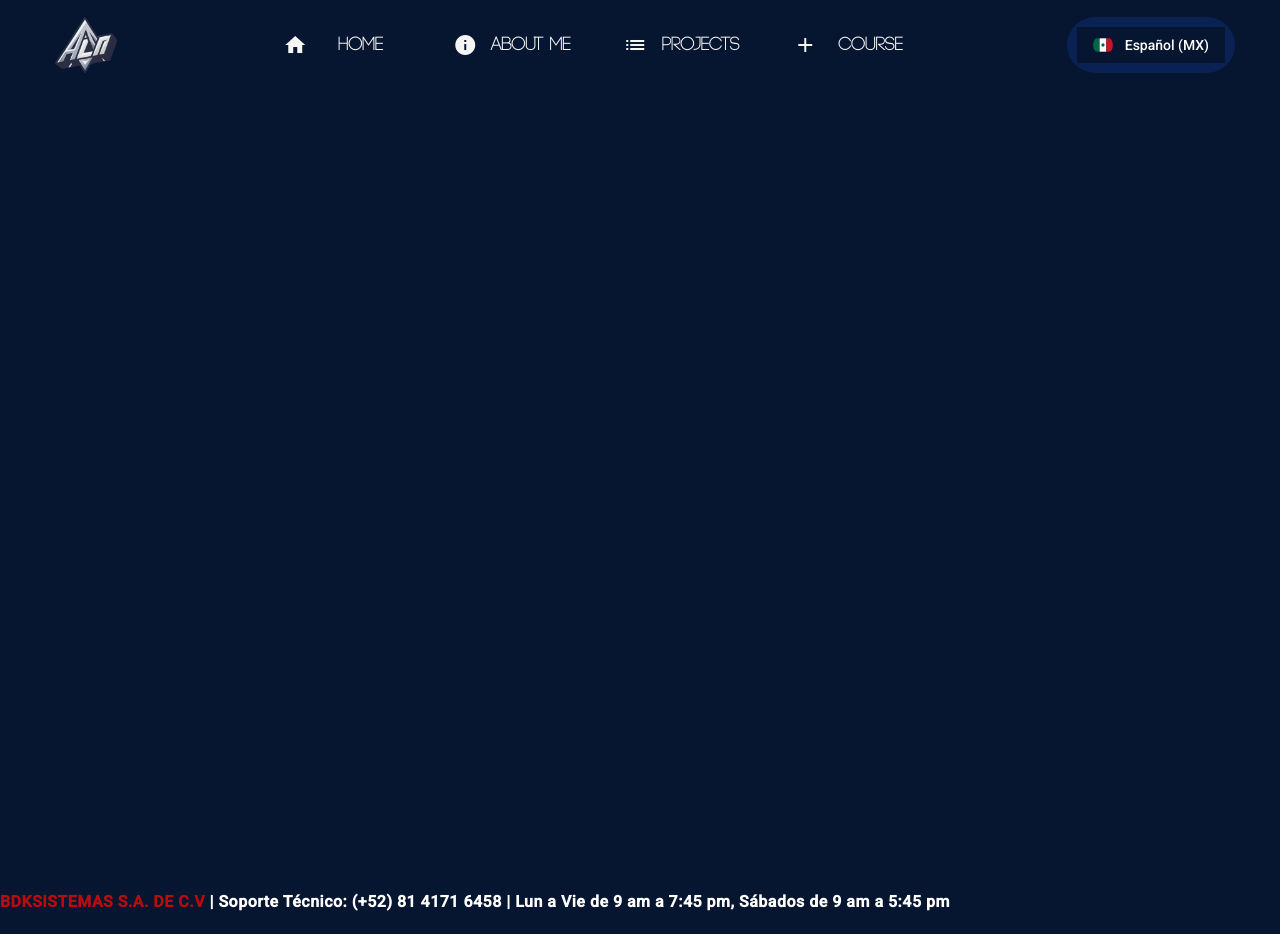
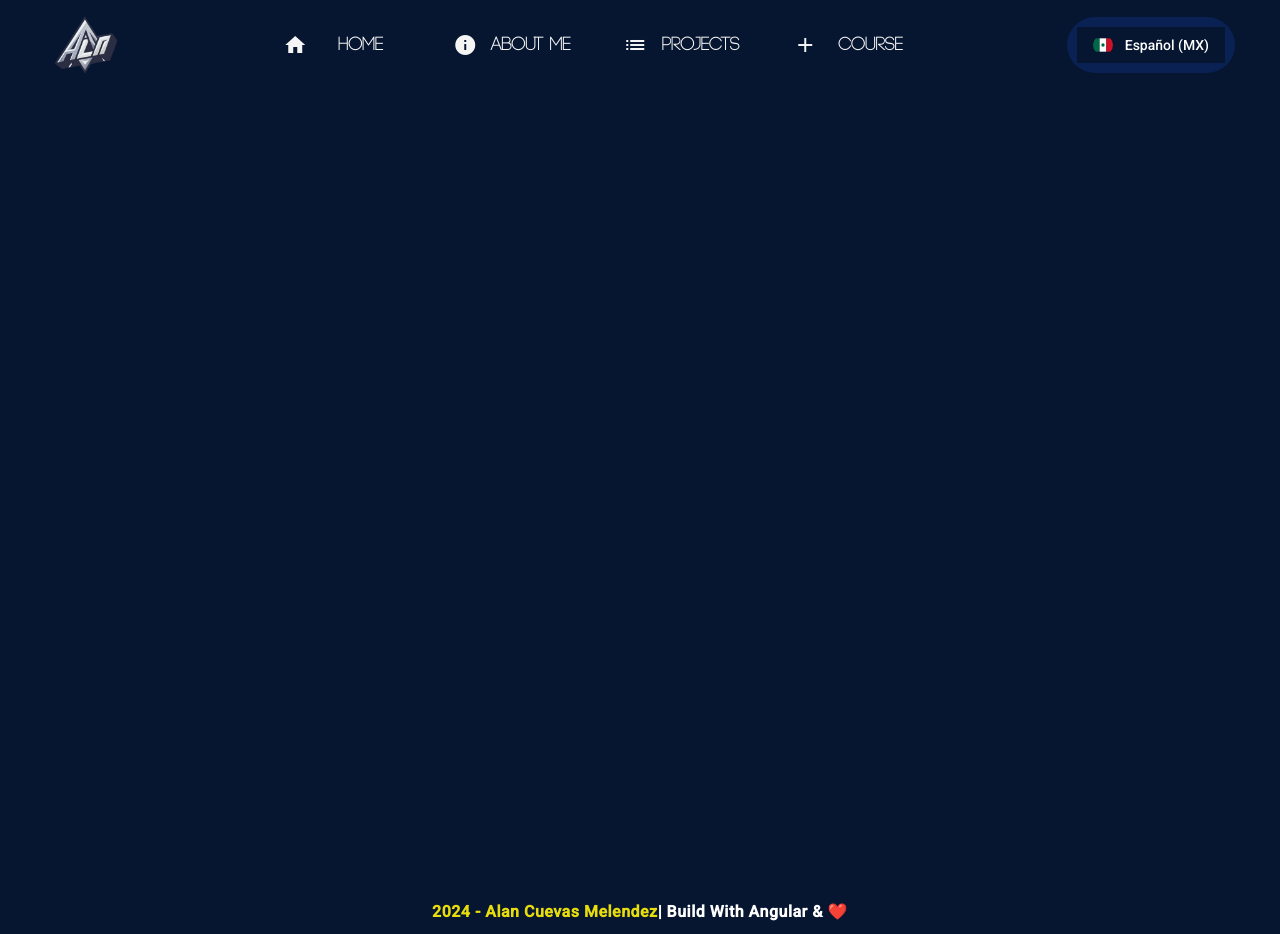
Before and after one commit to AlanMelendez/portfolio-2024, an Angular app: page /home in a window 1280 px wide. Built offline with nearby package versions, Linux system fonts and the light colour scheme.

Commit message:
Footer terminado

```diff
--- a/src/app/shared/footer/footer.component.css
+++ b/src/app/shared/footer/footer.component.css
@@ -0,0 +1,10 @@
+.main-footer{
+  margin: 10px;
+}
+.letras-footer{
+  width: 100%;
+  display: flex;
+  justify-content: center;
+  align-items: center;
+  flex-direction: row;
+}
--- a/src/app/shared/footer/footer.component.html
+++ b/src/app/shared/footer/footer.component.html
@@ -1,5 +1,11 @@
-<div class=" footer-toolbar main-footer">
-  <div class="float-right d-none d-sm-block">
-  </div>
-  <strong style="color: white;" class="letras-footer"><a href="https://www.bdksistemas.com.mx/" target="_blank" style="color: #b90d0d;" class="letras-footer">BDKSISTEMAS S.A. DE C.V</a> | Soporte Técnico: (+52) 81 4171 6458 | Lun a Vie de 9 am a 7:45 pm, Sábados de 9 am a 5:45 pm</strong>
+<div class="footer-toolbar main-footer">
+  <strong style="color: white" class="letras-footer"
+    ><a
+      href="https://www.bdksistemas.com.mx/"
+      target="_blank"
+      style="color: #e7dc0c"
+      >2024 - Alan Cuevas Melendez </a
+    >
+    | Build With Angular & ❤️</strong
+  >
 </div>
```
